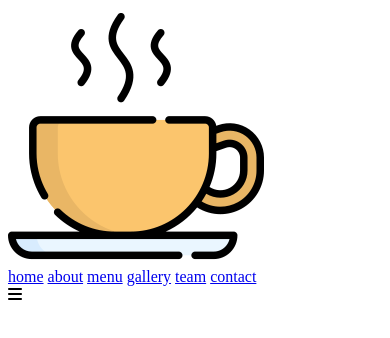
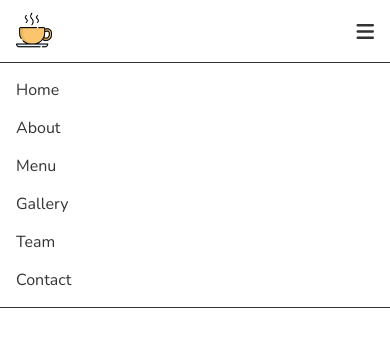
Before and after one commit to TishShaw/JS-CoffeeShop, a plain HTML site: page index.html in a window 390 px wide. Drawn offline with nearby package versions, Linux system fonts and the light colour scheme; a web font is replaced by a local one.

Commit message:
Add initial navbar styless and media queries

```diff
--- a/css/style.css
+++ b/css/style.css
@@ -1 +1,126 @@
 @import url('https://fonts.googleapis.com/css2?family=Merienda+One&family=Nunito:wght@200;300;400;500;600;700&display=swap');
+
+:root {
+    --main-color: #be9c79;
+    --black: #333;
+    --white: #fff;
+    --light-color: #666;
+    --border: .1rem solid var(--black);
+    --box-shadow: 0 .5rem 1rem rgba(0, 0, 0, .1);
+}
+
+* {
+    font-family: 'Nunito', sans-serif;
+    margin: 0; padding: 0;
+    box-sizing: border-box;
+    outline: none; border: none;
+    text-decoration: none;
+    text-transform: capitalize;
+}
+
+*::selection {
+    background-color: var(--main-color);
+    color: var(--white);
+}
+
+::-webkit-scrollbar {
+    height: .5rem;
+    width: 1rem;
+}
+
+::-webkit-scrollbar-track {
+    background-color: transparent;
+}
+
+::-webkit-scrollbar-thumb {
+    background-color: var(--main-color);
+}
+
+html {
+    font-size: 62.5%;
+    overflow-x: hidden;
+    scroll-behavior: smooth;
+    scroll-padding-top: 6rem;
+}
+
+section {
+    padding: 3rem 2rem;
+    max-width: 1200px;
+    margin: 0 auto;
+}
+
+.header {
+    position: sticky;
+    top: 0; left: 0; right: 0;
+    background-color: var(--white);
+    box-shadow: var(--box-shadow);
+    z-index: 1000;
+}
+
+.header .flex {
+    display: flex;
+    align-items: center;
+    justify-content: space-between;
+    position: relative;
+    padding: 1.5rem 2rem;
+}
+
+.header .flex .logo img {
+    height: 4.5rem;
+}
+
+.header .flex .navbar a {
+    margin: 2rem;
+    font-size: 2rem;
+    color: var(--black);
+}
+
+.header .flex .navbar a:hover {
+    text-decoration: underline;
+    color: var(--main-color);
+}
+
+#menu-btn {
+    display: none;
+    font-size: 2.5rem;
+    color: var(--black);
+    cursor: pointer;
+}
+
+
+/*  Media queries */
+@media screen and (max-width: 991px) {
+    html {
+        font-size: 55%;
+    }
+}
+
+@media screen and (max-width: 768px) {
+    #menu-btn {
+        display: inline-block;
+    }
+
+    .header .flex .navbar {
+        position: absolute;
+        top: 99%; left: 0; right: 0;
+        background-color: var(--white);
+        border-top: var(--border);
+        border-bottom: var(--border);
+    }
+
+    .header .flex .navbar.active {
+        clip-path: polygon(0, 0, 100% 0, 100% 100%, 0% 100%);
+    }
+
+    .header .flex .navbar a {
+        display: block;
+        margin: 2rem;
+     }
+
+}
+
+@media screen and (max-width: 450px) {
+    html {
+        font-size: 50%;
+    }
+}
```
